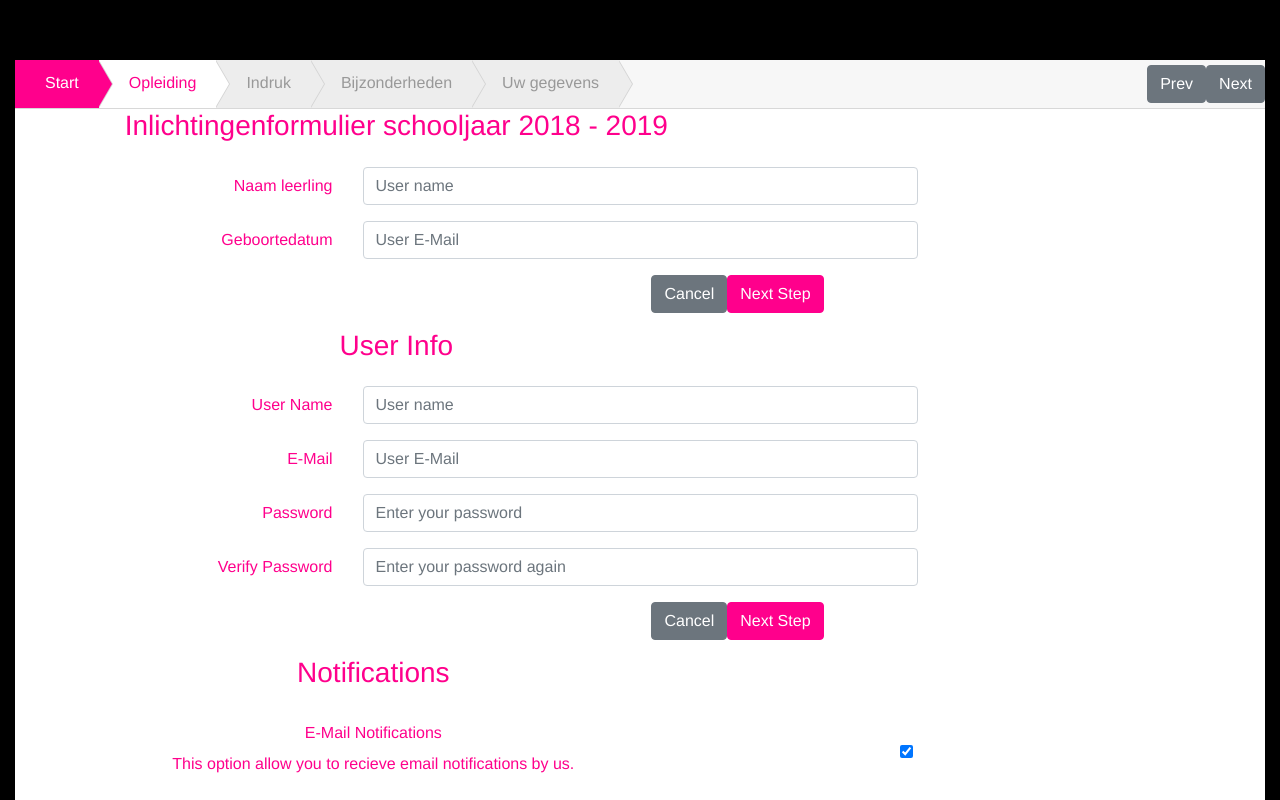
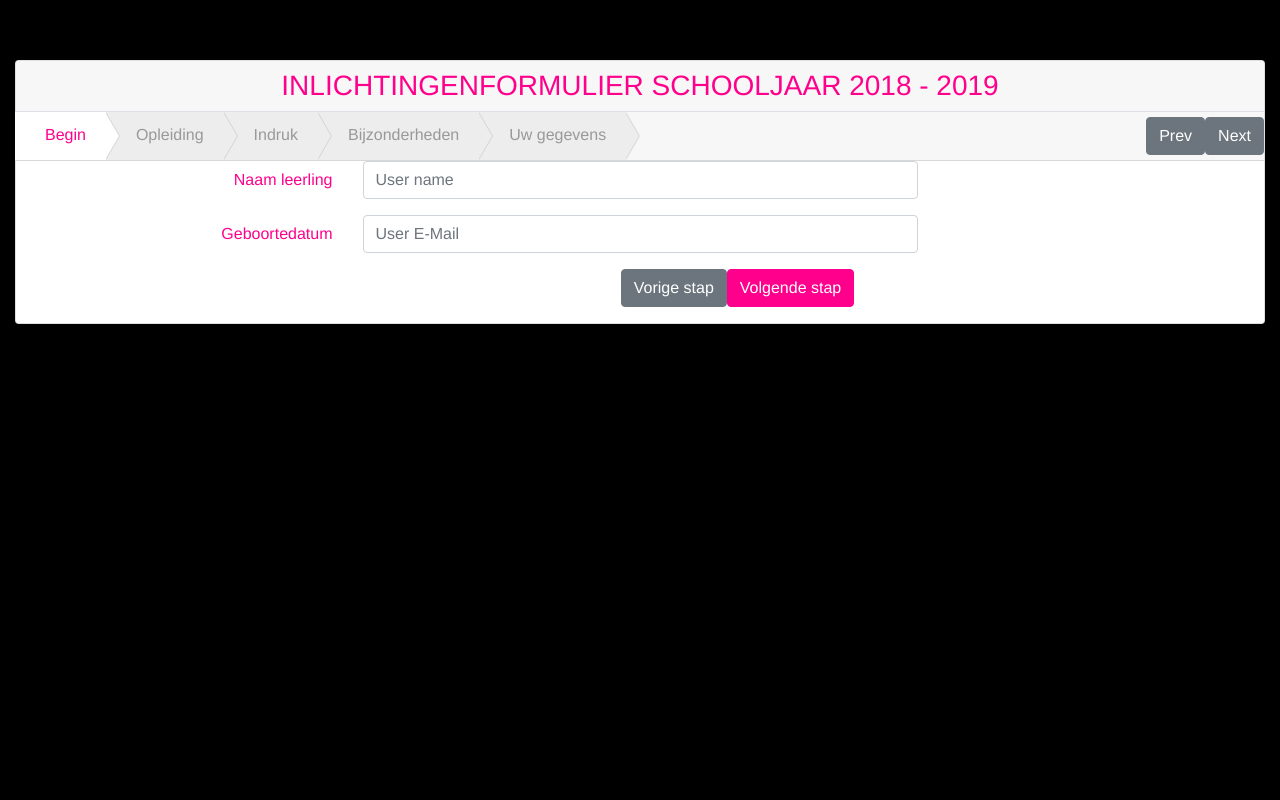
Before and after one commit to Joshuavtk/Frontend-examen, a Vue app: page / in a window 1280 px wide. Shown: the top 800 px of the page. Built offline with nearby package versions, Linux system fonts and the light colour scheme.

Commit message:
Add swapping through tabs

```diff
--- a/src/App.vue
+++ b/src/App.vue
@@ -1,16 +1,48 @@
 <template>
-  <div id="app">
-    <Wrapper/>
-  </div>
+    <div id="app">
+        <Wrapper>
+            <tabs>
+                <tab name="Begin" :selected="true">
+                    <Start/>
+                </tab>
+                <tab name="Opleiding">
+                    <Education/>
+                </tab>
+                <tab name="Indruk">
+                    <Impression/>
+                </tab>
+                <tab name="Bijzonderheden">
+                    <Exceptions/>
+                </tab>
+                <tab name="Uw gegevens">
+                    <PersonalInfo/>
+                </tab>
+            </tabs>
+        </Wrapper>
+    </div>
 </template>
 
 <script>
 import Wrapper from './components/Wrapper';
+import Start from './components/Start';
+import Education from './components/Education';
+import Impression from './components/Impression';
+import Exceptions from './components/Exceptions';
+import PersonalInfo from './components/PersonalInfo';
+import tab from './components/tab';
+import tabs from './components/tabs';
 
 export default {
     name: 'App',
     components: {
         Wrapper,
+        Start,
+        Education,
+        Impression,
+        Exceptions,
+        PersonalInfo,
+        tab,
+        tabs,
     },
 };
 </script>
@@ -23,6 +55,7 @@ $primary: #ff008c;
 html {
     background-color: black;
 }
+
 #app {
     font-family: 'Avenir', Helvetica, Arial, sans-serif;
     -webkit-font-smoothing: antialiased;
--- a/src/components/Header.vue
+++ /dev/null
@@ -1,81 +0,0 @@
-<template>
-    <div class="card-header form-inline p-0">
-        <ul class="navbar navbar-light bg-light mr-auto p-0 m-0">
-            <li data-step="1" class="complete nav-link">Start
-                <span class="chevron"></span>
-            </li>
-            <li data-step="2" class="active nav-link">Opleiding
-                <span class="chevron"></span>
-            </li>
-            <li data-step="3" class="nav-link">Indruk
-                <span class="chevron"></span>
-            </li>
-            <li data-step="4" class="nav-link">Bijzonderheden
-                <span class="chevron"></span>
-            </li>
-            <li data-step="5" class="nav-link">Uw gegevens
-                <span class="chevron"></span>
-            </li>
-        </ul>
-        <div class="actions">
-            <button type="button" class="btn btn-xs btn-prev btn-secondary">
-                <i class="icon mdi mdi-chevron-left"></i> Prev</button>
-            <button type="button" data-last="Finish" class="btn btn-xs btn-next btn-secondary">Next
-                <i class="icon mdi mdi-chevron-right"></i>
-            </button>
-        </div>
-    </div>
-</template>
-
-<style scoped>
-.chevron::before {
-    border-left: 14px solid #ffffff;
-    border: 24px solid transparent;
-    border-left: 14px solid #ededed;
-    border-right: 0;
-    content: '';
-    display: block;
-    position: absolute;
-    right: 1px;
-    top: -24px;
-}
-
-.chevron {
-    border: 24px solid transparent;
-    border-left: 14px solid #d4d4d4;
-    border-left-color: rgb(212, 212, 212);
-    border-right: 0;
-    display: block;
-    position: absolute;
-    right: -14px;
-    top: 0;
-    z-index: 1;
-}
-
-li {
-    padding: 0 20px 0 30px;
-    height: 48px;
-    line-height: 46px;
-    position: relative;
-    background: #ededed;
-    color: #999999;
-}
-
-li.active {
-    background: #ffffff;
-    color: #ff008c;
-}
-
-li.active > .chevron::before {
-    border-left: 14px solid #ffffff;
-}
-
-li.complete {
-    color: #ffffff;
-    background: #ff008c;
-}
-
-li.complete > .chevron::before {
-    border-left: 14px solid #ff008c;
-}
-</style>
--- a/src/components/Start.vue
+++ b/src/components/Start.vue
@@ -1,13 +1,5 @@
 <template>
-    <div data-step="1" class="step-pane active">
-        <div class="container p-0">
-            <form action="#" data-parsley-namespace="data-parsley-"
-            data-parsley-validate="" novalidate="" class="form-horizontal group-border-dashed">
-                <div class="form-group row">
-                    <div class="col-sm-7">
-                        <h3 class="wizard-title">Inlichtingenformulier schooljaar 2018 - 2019</h3>
-                    </div>
-                </div>
+    <div>
         <div class="form-group row">
             <label :class="labelClass">Naam leerling</label>
             <div :class="inputWrapper">
@@ -19,15 +11,6 @@
             <div :class="inputWrapper">
                 <input type="text" placeholder="User E-Mail" class="form-control">
             </div>
-                </div>
-                <div class="form-group row">
-                    <div class="offset-sm-2 col-sm-10">
-                        <button class="btn btn-secondary btn-space">Cancel</button>
-                        <button data-wizard="#wizard1"
-                        class="btn btn-primary btn-space wizard-next">Next Step</button>
-                    </div>
-                </div>
-            </form>
         </div>
     </div>
 </template>
--- a/src/components/Wrapper.vue
+++ b/src/components/Wrapper.vue
@@ -2,50 +2,8 @@
     <div class="main-content container-fluid">
         <div class="row">
             <div class="col">
-                <div id="wizard1" class="card">
-                    <Header/>
-                    <div class="step-content">
-                        <Start/>
-                        <Education/>
-                        <Impression/>
-                        <Exceptions/>
-                        <PersonalInfo/>
-                    </div>
-                </div>
+                <slot></slot>
             </div>
         </div>
     </div>
 </template>
-
-<script>
-import Header from './Header';
-import Start from './Start';
-import Education from './Education';
-import Impression from './Impression';
-import Exceptions from './Exceptions';
-import PersonalInfo from './PersonalInfo';
-
-export default {
-    name: 'HelloWorld',
-    components: {
-        Header,
-        Start,
-        Education,
-        Impression,
-        Exceptions,
-        PersonalInfo,
-    },
-    data() {
-        return {
-            msg: 'Formulier',
-        };
-    },
-};
-</script>
-
-<style scoped>
-.card {
-    border: unset;
-    border-radius: 0;
-}
-</style>
--- /dev/null
+++ b/src/components/tab.vue
@@ -0,0 +1,33 @@
+<template>
+    <div v-show="isActive">
+        <slot></slot>
+    </div>
+</template>
+
+<script>
+export default {
+    props: {
+        name: {
+            required: true,
+        },
+        selected: {
+            default: false,
+        },
+    },
+    computed: {
+        href() {
+            return `#${this.name.toLowerCase().replace(' ', '-')}`;
+        },
+    },
+
+    data() {
+        return {
+            isActive: false,
+            completed: false,
+        };
+    },
+    mounted() {
+        this.isActive = this.selected;
+    },
+};
+</script>
--- /dev/null
+++ b/src/components/tabs.vue
@@ -0,0 +1,154 @@
+<template>
+    <div class="card">
+        <div class="card-header form-inline p-0">
+            <div class="form-group w-100 border-bottom text-center">
+                <h3 class="form-title w-100">Inlichtingenformulier schooljaar 2018 - 2019</h3>
+            </div>
+            <ul class="navbar navbar-light bg-light mr-auto p-0 m-0">
+                <li class="nav-link" v-for="tab in tabs" :key="tab.id" :class="{ 'active': tab.isActive, 'complete': tab.completed }" @click="selectTab(tab)">
+                    {{tab.name}}
+                    <span class="chevron"></span>
+                </li>
+            </ul>
+            <div class="actions">
+                <button type="button" class="btn btn-xs btn-prev btn-secondary">
+                    <i class="icon mdi mdi-chevron-left"></i> Prev</button>
+                <button type="button" data-last="Finish"
+                class="btn btn-xs btn-next btn-secondary">Next
+                    <i class="icon mdi mdi-chevron-right"></i>
+                </button>
+            </div>
+        </div>
+        <div class="step-content">
+            <div class="step-pane active">
+                <div class="container p-0">
+                    <form action="#" class="form-horizontal group-border-dashed">
+                        <slot></slot>
+                        <div class="form-group row">
+                            <div class="offset-sm-2 col-sm-10">
+                                <button class="btn btn-secondary btn-space"
+                                @click="previousTab">
+                                    Vorige stap
+                                </button>
+                                <button class="btn btn-primary btn-space wizard-next"
+                                 @click="nextTab">
+                                    Volgende stap
+                                </button>
+                            </div>
+                        </div>
+                    </form>
+                </div>
+            </div>
+        </div>
+    </div>
+</template>
+
+<script>
+export default {
+    methods: {
+        selectTab(selectedTab) {
+            this.tabs.forEach(tab => {
+                tab.isActive = tab === selectedTab;
+            });
+        },
+        nextTab() {
+            let nextTab = 0;
+            this.tabs.forEach((tab, i) => {
+                if (tab.isActive) {
+                    tab.completed = true;
+                    nextTab = i;
+                }
+            });
+            this.selectTab(this.tabs[nextTab + 1]);
+        },
+        previousTab() {
+            this.tabs.forEach((tab, i) => {
+                if (tab.isActive) {
+                    const previousTab = this.tabs[i - 1];
+                    previousTab.completed = false;
+                    this.selectTab(previousTab);
+                }
+            });
+        },
+    },
+
+    data() {
+        return {
+            tabs: [],
+        };
+    },
+
+    created() {
+        this.tabs = this.$children;
+    },
+};
+</script>
+
+
+<style scoped>
+.chevron::before {
+    border-left: 14px solid #ffffff;
+    border: 24px solid transparent;
+    border-left: 14px solid #ededed;
+    border-right: 0;
+    content: '';
+    display: block;
+    position: absolute;
+    right: 1px;
+    top: -24px;
+}
+
+.chevron {
+    border: 24px solid transparent;
+    border-left: 14px solid #d4d4d4;
+    border-left-color: rgb(212, 212, 212);
+    border-right: 0;
+    display: block;
+    position: absolute;
+    right: -14px;
+    top: 0;
+    z-index: 1;
+}
+
+li {
+    padding: 0 20px 0 30px;
+    height: 48px;
+    line-height: 46px;
+    position: relative;
+    background: #ededed;
+    color: #999999;
+}
+
+li.active {
+    background: #ffffff;
+    color: #ff008c;
+}
+
+li.active > .chevron::before {
+    border-left: 14px solid #ffffff;
+}
+
+li.complete {
+    color: #ffffff;
+    background: #ff008c;
+}
+
+li.complete > .chevron::before {
+    border-left: 14px solid #ff008c;
+}
+
+.form-title {
+    text-transform: uppercase;
+    margin-top: 0.5rem;
+}
+
+.navbar {
+    margin-left: -1px !important;
+}
+
+@media (max-width: 650px) {
+    .navbar {
+        display: block;
+    }
+}
+</style>
```
Also changed, not shown: .eslintrc.js. Lines whose indentation alone changed are shown as unchanged.
